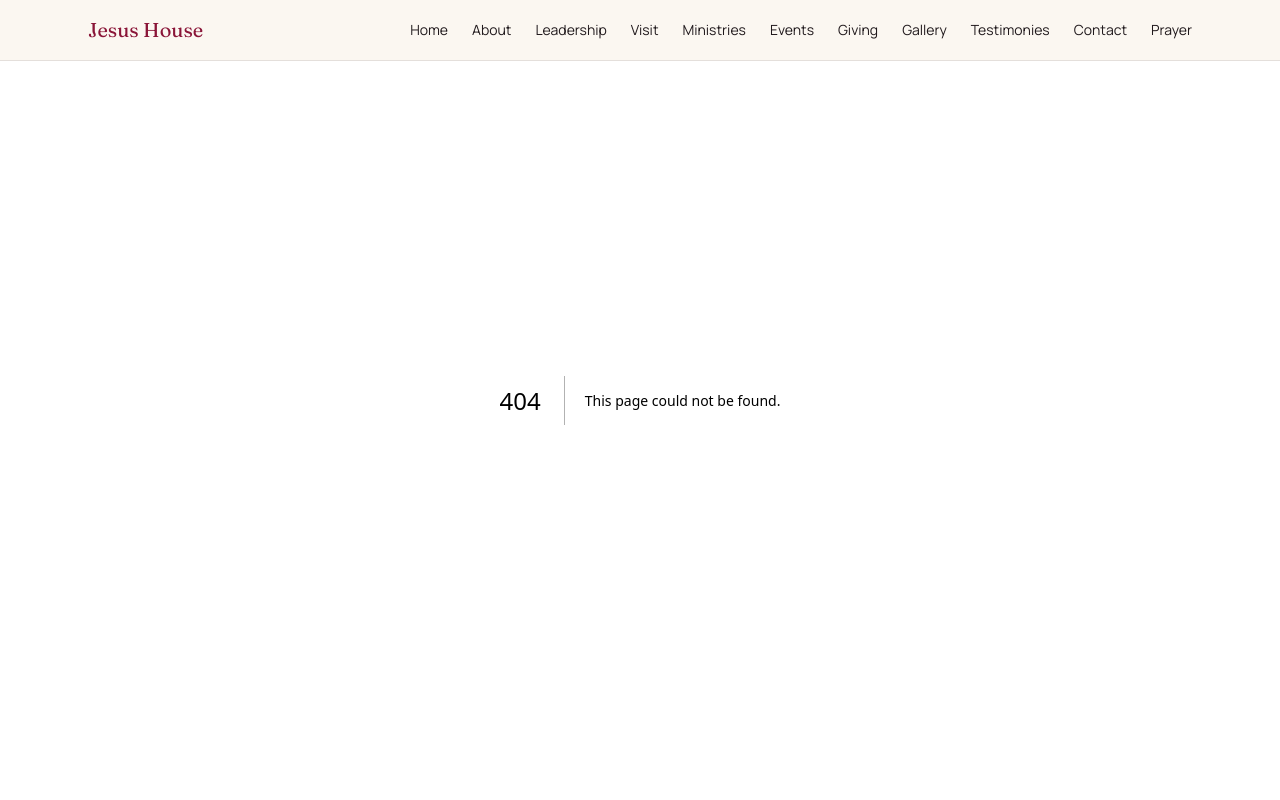
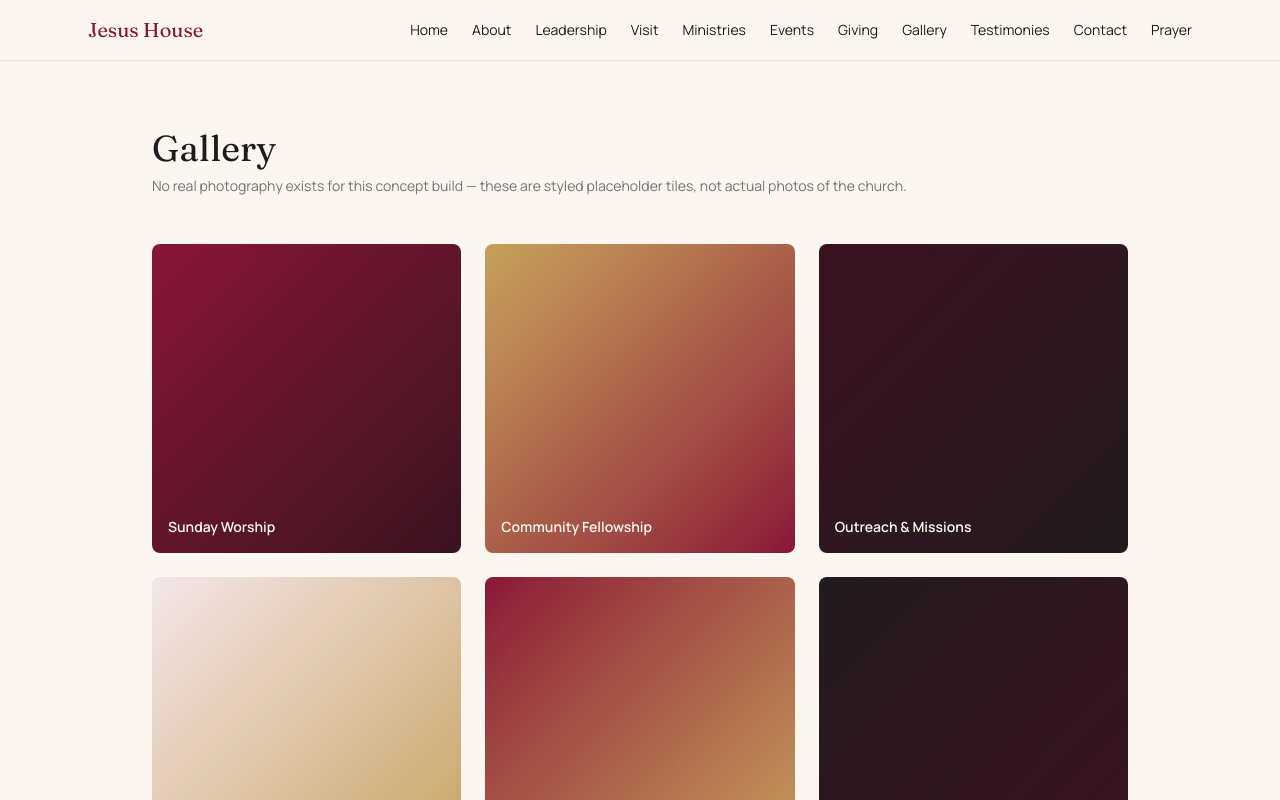
Before and after one commit to ezekielologunde/jesus-house-birmingham-concept, a Next.js app: page /gallery in a window 1280 px wide. Before the commit this address had no page. Shown: the top 800 px of the page. Built offline with nearby package versions, Linux system fonts and the light colour scheme.

Commit message:
feat: add Gallery page with honest placeholder tiles (no real or stock photography)

```diff
--- /dev/null
+++ b/app/gallery/page.jsx
@@ -0,0 +1,49 @@
+import { Reveal } from "@/components/ui/Reveal";
+
+export const metadata = {
+  title: "Gallery | Jesus House Birmingham (Unofficial Concept)",
+};
+
+const TILES = [
+  { id: "worship", caption: "Sunday Worship" },
+  { id: "community", caption: "Community Fellowship" },
+  { id: "outreach", caption: "Outreach & Missions" },
+  { id: "youth", caption: "Youth Ministry" },
+  { id: "choir", caption: "Choir & Worship Team" },
+  { id: "prayer", caption: "Prayer Band" },
+];
+
+const GRADIENTS = [
+  "from-sanctuary to-plum",
+  "from-gold to-sanctuary",
+  "from-plum to-ink",
+  "from-blush to-gold",
+  "from-sanctuary to-gold",
+  "from-ink to-plum",
+];
+
+export default function Gallery() {
+  return (
+    <main className="px-6 pt-32 pb-24 max-w-5xl mx-auto">
+      <Reveal>
+        <h1 className="font-display text-4xl mb-2">Gallery</h1>
+        <p className="font-body text-sm text-ink/60 mb-12">
+          No real photography exists for this concept build — these are styled placeholder tiles,
+          not actual photos of the church.
+        </p>
+      </Reveal>
+
+      <div className="grid gap-6 md:grid-cols-3">
+        {TILES.map((tile, i) => (
+          <Reveal key={tile.id} delay={i * 60}>
+            <div
+              className={`aspect-square rounded-lg bg-gradient-to-br ${GRADIENTS[i % GRADIENTS.length]} flex items-end p-4`}
+            >
+              <p className="font-body text-ivory text-sm font-semibold">{tile.caption}</p>
+            </div>
+          </Reveal>
+        ))}
+      </div>
+    </main>
+  );
+}
```
Also changed, not shown: 1 other file (tests, documents, lock files or other folders).
